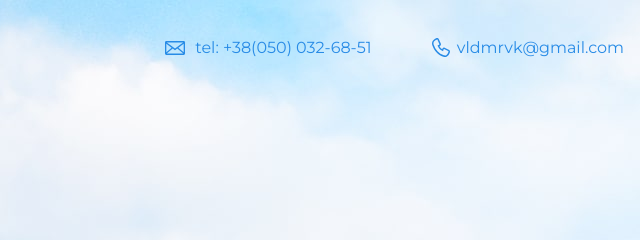
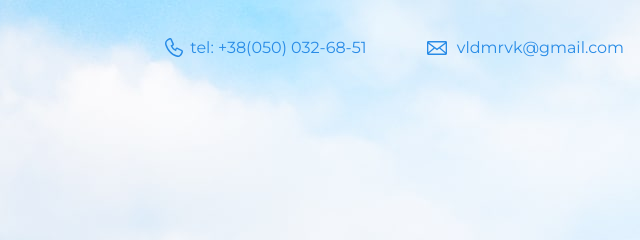
Before and after one commit to VldmrVK/my-first-site, a plain HTML site: page index.html in a window 1280 px wide. Shown: the top 240 px of the page, 640-1280 px from the left. Drawn offline with nearby package versions, Linux system fonts and the light colour scheme.

Commit message:
Исправлены иконки
Номеру телефона и email назначены верные иконки

```diff
--- a/index.html
+++ b/index.html
@@ -10,8 +10,8 @@
   <body>
     <header class="page-header">
       <div class="container">
-		<a class="header-email" href="+38(050) 032-68-51 ">tel: +38(050) 032-68-51</a>
-		<a class="header-phone" href="mailto:vldmrvk@gmail.com"> vldmrvk@gmail.com</a>
+		<a class="header-phone" href="+38(050) 032-68-51 ">tel: +38(050) 032-68-51</a>
+		<a class="header-email" href="mailto:vldmrvk@gmail.com"> vldmrvk@gmail.com</a>
 	  </div>
     </header>
 
@@ -68,8 +68,8 @@
 
 	<footer class="page-footer">
 	 <div class="container">
-		<a class="footer-email" href="+38(050) 032-68-51 ">tel: +38(050) 032-68-51</a>
-		<a class="footer-phone" href="mailto:vldmrvk@gmail.com"> vldmrvk@gmail.com</a>
+		<a class="footer-phone" href="+38(050) 032-68-51 ">tel: +38(050) 032-68-51</a>
+		<a class="footer-email" href="mailto:vldmrvk@gmail.com"> vldmrvk@gmail.com</a>
 	 </div>
     </footer>
 
```
